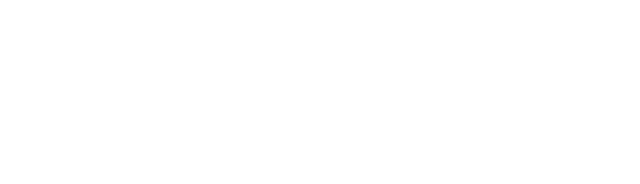
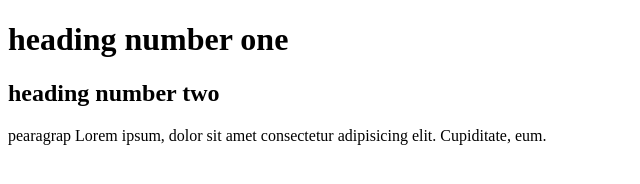
Before and after one commit to nasimbillah269/my-four-repo, a plain HTML site: page index.html in a window 1280 px wide. Shown: the whole page, without its empty margins (0-640 px from the left). Drawn offline with Linux system fonts and the light colour scheme.

Commit message:
heading and preagrap

```diff
--- a/index.html
+++ b/index.html
@@ -7,6 +7,8 @@
     <title>my four github repo</title>
 </head>
 <body>
-
+    <h1>heading number one</h1>
+    <h2>heading number two</h2>
+    <p>pearagrap Lorem ipsum, dolor sit amet consectetur adipisicing elit. Cupiditate, eum.</p>
 </body>
 </html>
```
